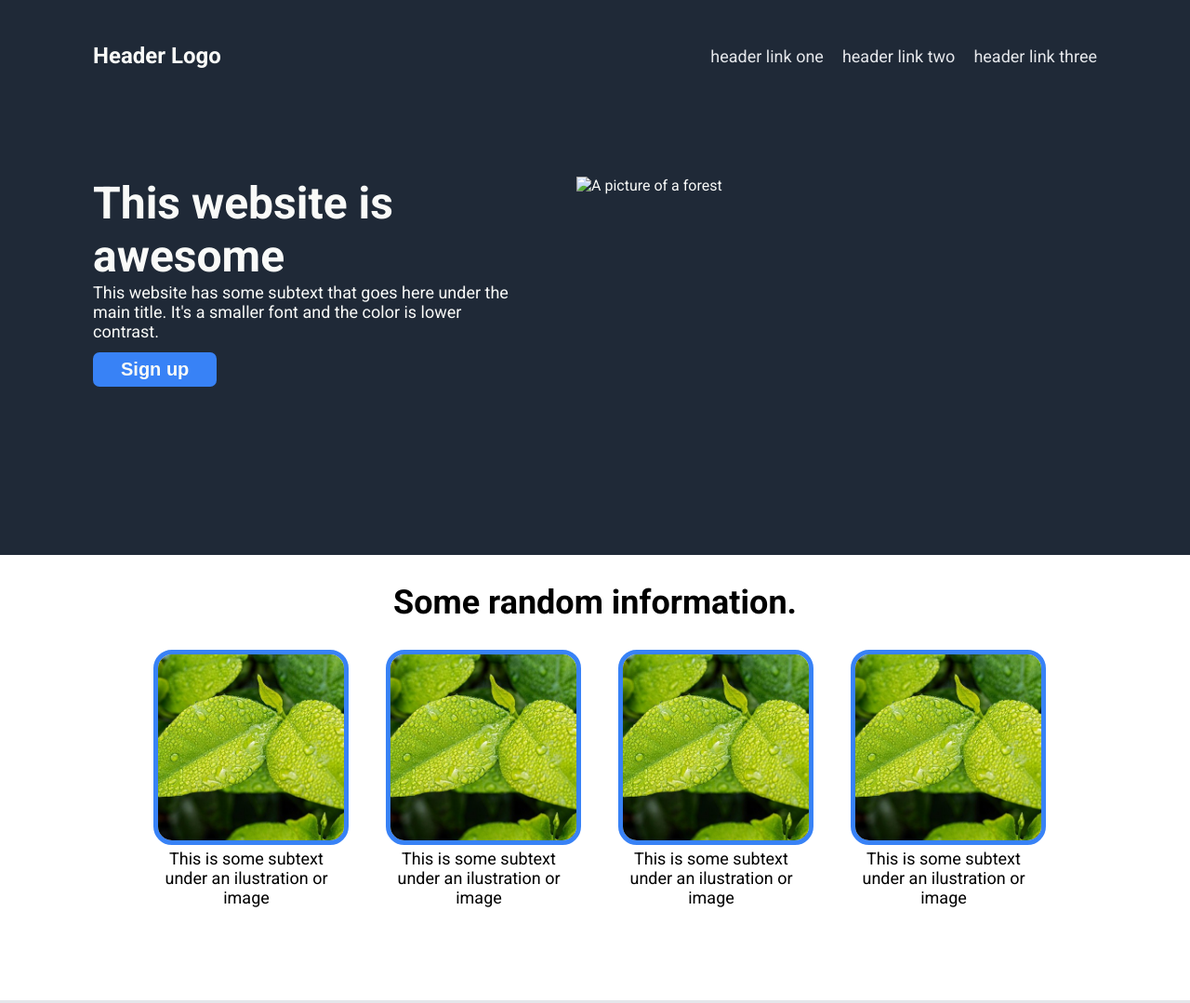
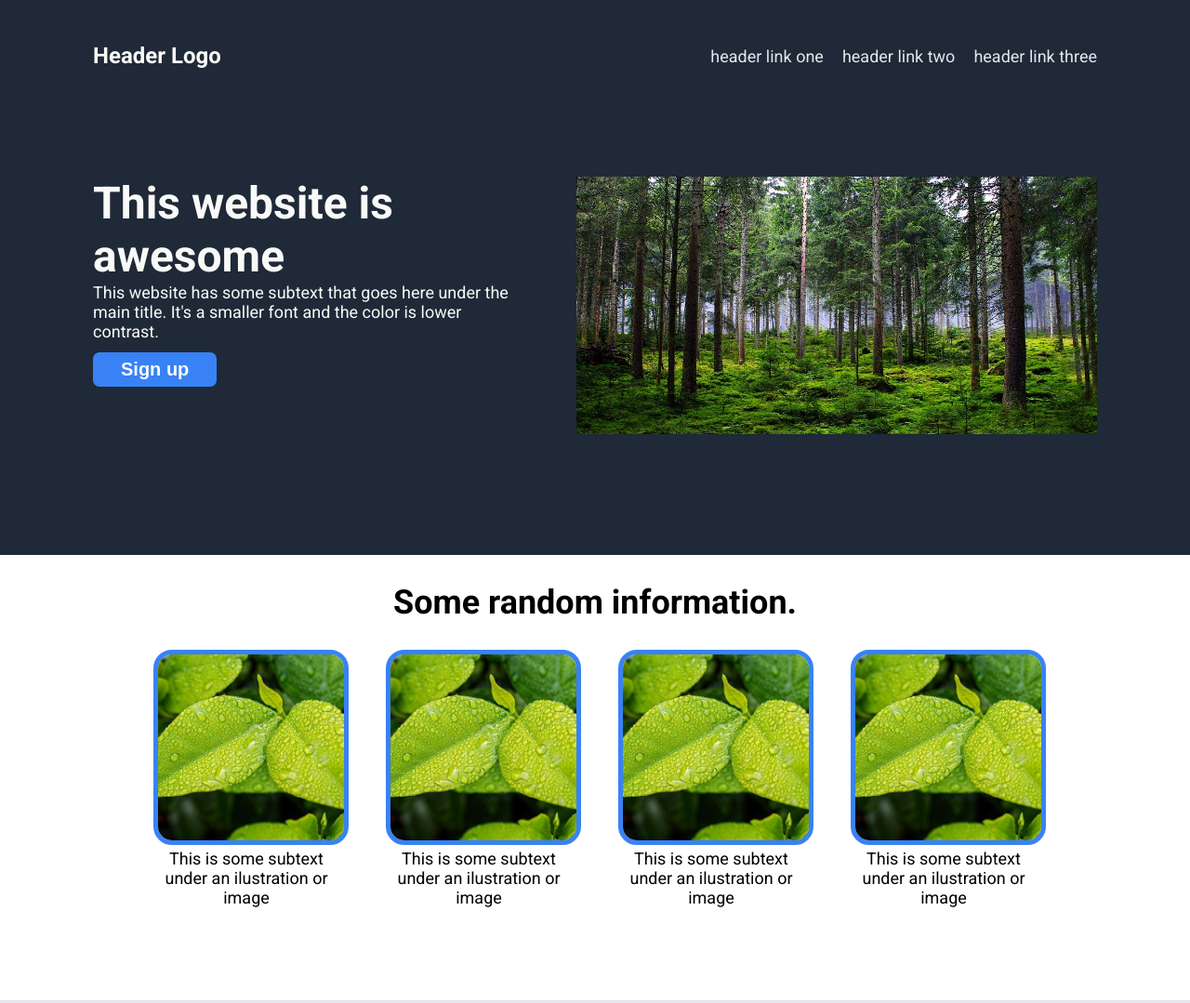
Before and after one commit to Necr0Coder/LandingPage, a plain HTML site: page index.html in a window 1280 px wide. Shown: the top 1079 px of the page at 93% size. Drawn offline with Linux system fonts and the light colour scheme; the site is published under a folder, as on GitHub Pages, so addresses that start at the root find nothing.

Commit message:
Update forest.jpg

```diff
--- a/index.html
+++ b/index.html
@@ -35,7 +35,7 @@
               </p>
               <button>Sign up</button>
             </div>
-            <img src="/forest.jpg" alt="A picture of a forest" />
+            <img src="forest.jpg" alt="A picture of a forest" />
           </div>
         </div>
       </div>
```
